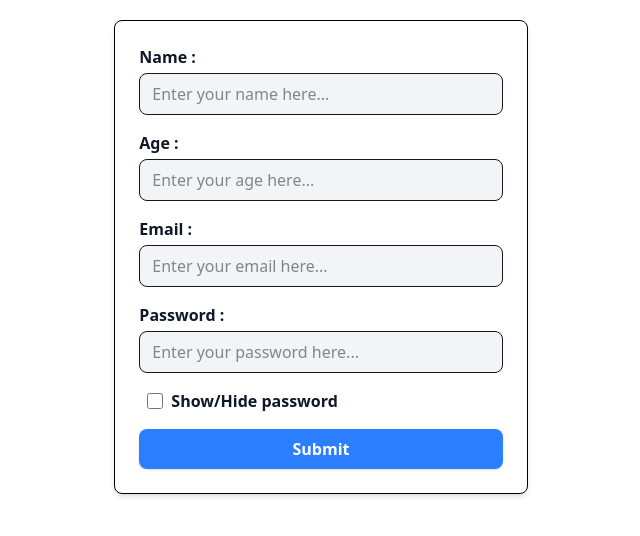
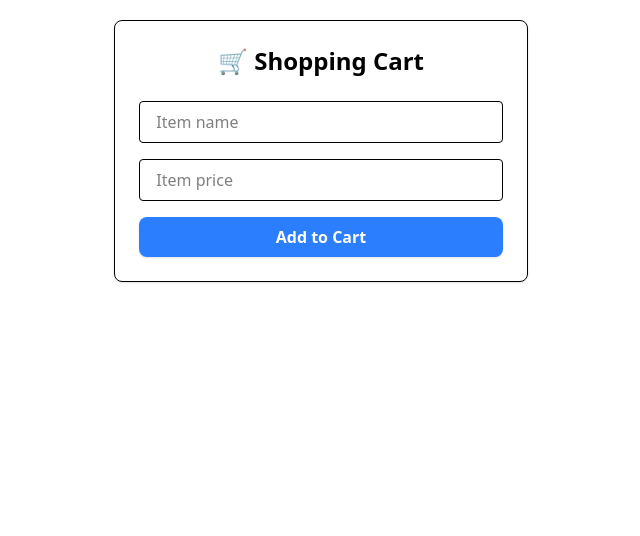
Before and after one commit to nazmulh24/React_Basic, a React (Vite) app: page / in a window 1280 px wide. Shown: the top 536 px of the page, without its empty margins (319-959 px from the left). Built offline with nearby package versions, Linux system fonts and the light colour scheme.

Commit message:
30.6 CartApp Project - Add Item Form

```diff
--- a/src/App.jsx
+++ b/src/App.jsx
@@ -1,9 +1,9 @@
-import HookForm from "./components/HookForm";
+import CartApp from "./cart/CartApp";
 
 function App() {
   return (
     <div className="m-5">
-      <HookForm />
+      <CartApp />
     </div>
   );
 }
--- /dev/null
+++ b/src/cart/CartApp.jsx
@@ -0,0 +1,90 @@
+import React from "react";
+import Button from "../components/Button.jsx";
+import { useForm } from "react-hook-form";
+
+const CartApp = () => {
+  const {
+    register,
+    handleSubmit,
+    formState: { errors },
+  } = useForm();
+
+  const onSubmit = (data) => {
+    console.log(data);
+  };
+
+  return (
+    <div className="w-1/3 mx-auto p-6 border rounded-lg shadow">
+      <h2 className="text-2xl font-semibold mb-6 text-center">
+        🛒 Shopping Cart
+      </h2>
+
+      <form className="space-y-4" onSubmit={handleSubmit(onSubmit)}>
+        <div>
+          <input
+            {...register("itemName", { required: true })}
+            type="text"
+            placeholder="Item name"
+            className="border px-4 py-2 w-full rounded"
+          />
+          {errors.itemName?.type === "required" && (
+            <span className="text-red-500 text-sm">Item name is required</span>
+          )}
+        </div>
+
+        <div>
+          <input
+            {...register("price", {
+              valueAsNumber: true,
+              required: true,
+            })}
+            type="number"
+            placeholder="Item price"
+            className="border px-4 py-2 w-full rounded"
+          />
+          {errors.price?.type === "required" && (
+            <span className="text-red-500 text-sm">Item Price is required</span>
+          )}
+        </div>
+
+        <Button type="submit" className="w-full">
+          Add to Cart
+        </Button>
+      </form>
+
+      {/* {cart.length > 0 && (
+        <div className="mt-6">
+          <h3 className="text-xl font-medium mb-2">
+            Items in Cart ({cart.length}):
+          </h3>
+          <ul className="space-y-2">
+            {cart.map((item) => (
+              <li
+                key={item.id}
+                className="flex justify-between items-center border px-3 py-2 rounded"
+              >
+                <span>
+                  {item.name} x {item.quantity}
+                </span>
+                <button
+                  onClick={() => handleRemove(item.id)}
+                  className="text-red-500 hover:underline"
+                >
+                  Remove
+                </button>
+              </li>
+            ))}
+          </ul>
+          <button
+            onClick={handleClear}
+            className="mt-4 text-sm text-gray-600 hover:text-red-500 hover:underline"
+          >
+            Clear Cart
+          </button>
+        </div>
+      )} */}
+    </div>
+  );
+};
+
+export default CartApp;
```
